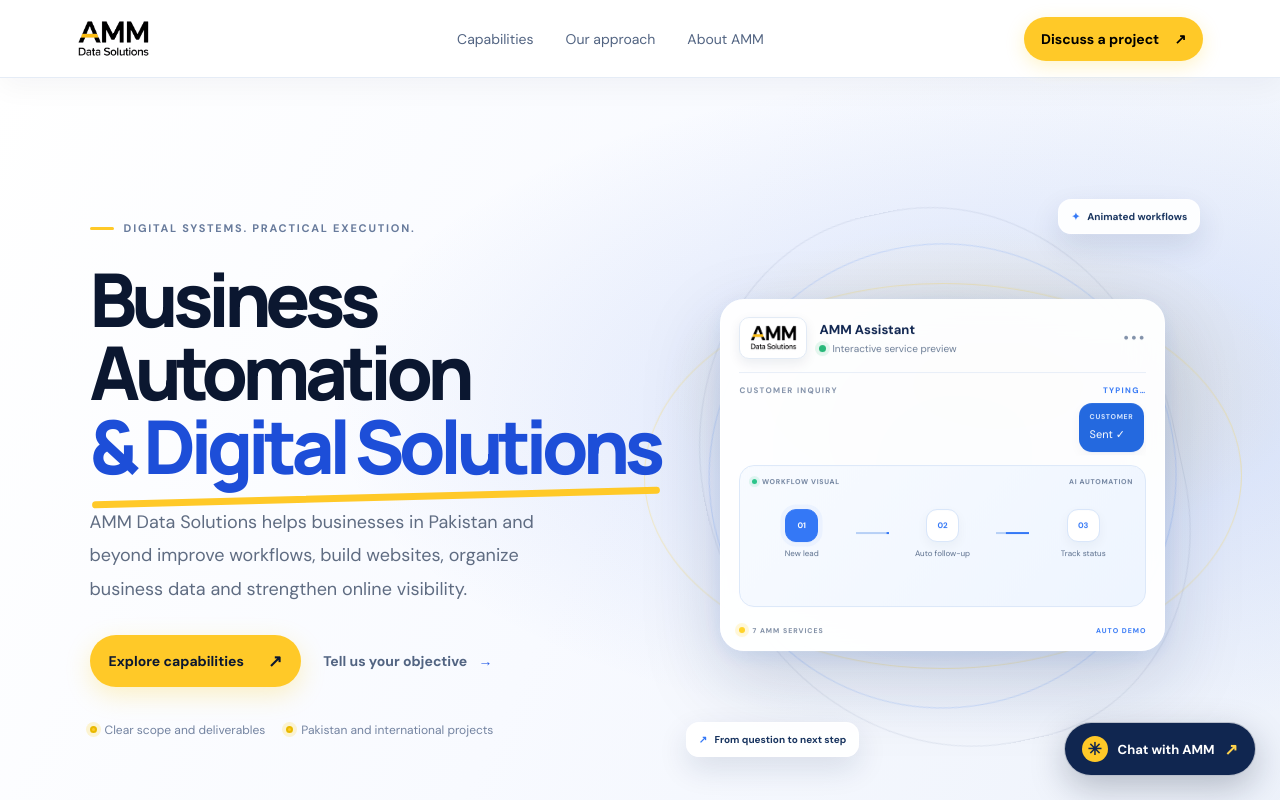
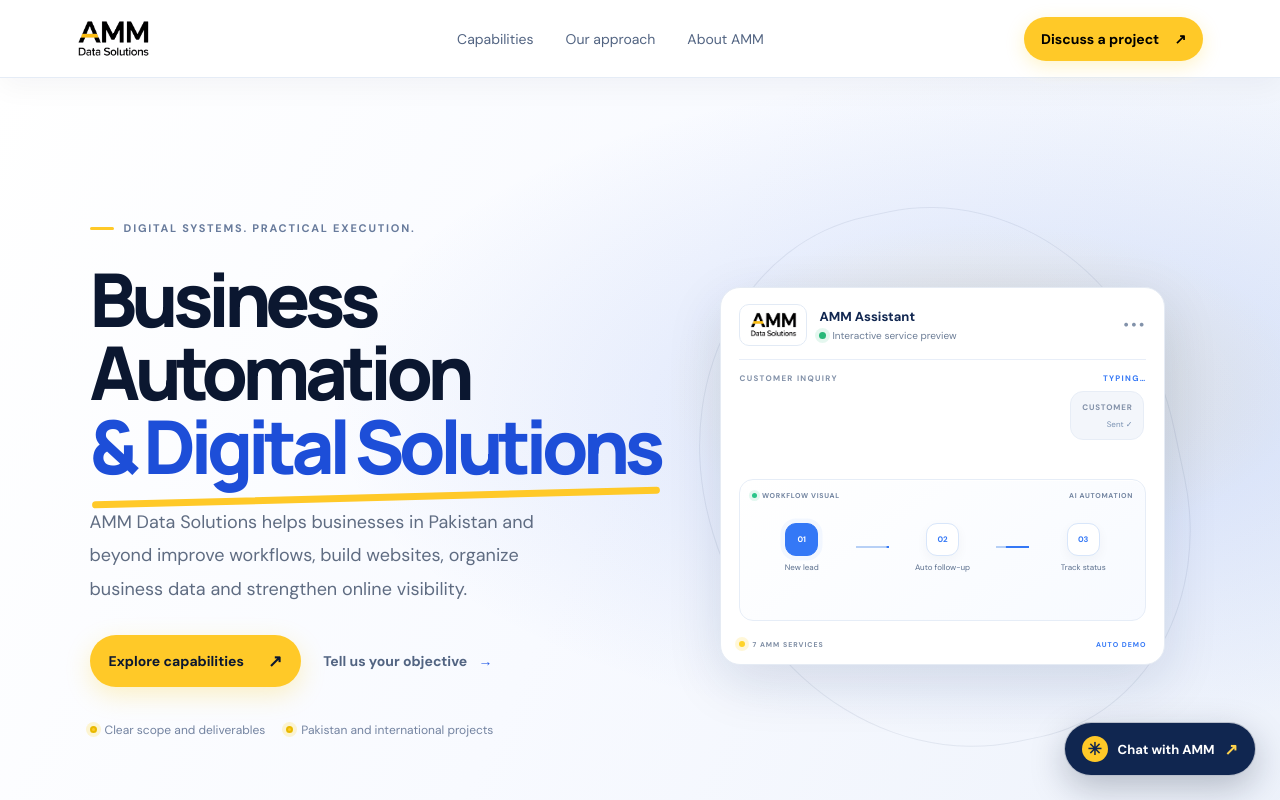
Before and after one commit to wwwab229-cpu/amm-data-solutions-website, a Next.js app: page / in a window 1280 px wide. Shown: the top 800 px of the page. Built offline with nearby package versions, Linux system fonts and the light colour scheme.

Commit message:
Simplify hero chat to a clean white futuristic visual demo

```diff
--- a/app/globals.css
+++ b/app/globals.css
@@ -440,3 +440,23 @@
 .heroChatContext span:last-child{color:#3478f6}
 @media(max-width:560px){.heroChatAvatar{width:61px;height:39px;flex-basis:61px}.heroChatAvatar img{height:22px}.heroAutoTyping small{font-size:8px}}
 @media(prefers-reduced-motion:reduce){.heroAutoTyping,.heroAutoTyping i{animation:none!important}}
+
+
+/* Simplified white chat: the service animation is the visual response */
+.heroChatPreview{background:#fff;border:1px solid #e5ebf4;border-radius:20px;box-shadow:0 18px 55px rgba(16,38,80,.12);backdrop-filter:none;animation:none}
+.heroChatGlow,.heroChatOrbit,.heroChatFloat{display:none!important}
+.heroChatTop{padding:16px 0 13px}
+.heroChatAvatar{background:#fff;color:inherit;box-shadow:none;border:1px solid #e2eaf5}
+.heroChatContext{margin:13px 0 8px}
+.heroChatMessages{min-height:76px}
+.visualOnlyMessages .userBubble{max-width:100%;margin:0;background:#f3f6fb;border:1px solid #e7edf6;color:#20324d;border-radius:13px;box-shadow:none;opacity:1;animation:heroMessageIn .35s ease both}
+.visualOnlyMessages .bubbleName{display:block;margin-bottom:5px;font-size:8px;letter-spacing:.1em;color:#8190a8;font-weight:900}
+.customerSentStatus{display:block;text-align:right;font-size:8px;color:#7890b1;margin-top:5px}
+.heroWorkPreview{margin-top:12px;border-radius:14px;border-color:#e6edf7;background:linear-gradient(145deg,#fff,#f7faff);box-shadow:inset 0 1px 0 #fff}
+.heroVisualIdle{height:100px;display:flex;align-items:center;justify-content:center;gap:10px}
+.heroVisualIdle i{width:8px;height:8px;border-radius:50%;background:#d8e5f8;animation:idlePulse 1.4s ease-in-out infinite}
+.heroVisualIdle i:nth-child(2){animation-delay:.2s}.heroVisualIdle i:nth-child(3){animation-delay:.4s}
+.heroVisualIdle span{width:38px;height:2px;background:linear-gradient(90deg,#d8e5f8,#3478f6);border-radius:2px;animation:idleLine 1.8s ease-in-out infinite}
+@keyframes idlePulse{0%,100%{transform:scale(.8);opacity:.45}50%{transform:scale(1.25);opacity:1}}
+@keyframes idleLine{0%,100%{transform:scaleX(.55);opacity:.4}50%{transform:scaleX(1);opacity:1}}
+@media(max-width:560px){.heroChatPreview{border-radius:18px}.heroChatTop{padding:13px 0 11px}.heroChatMessages{min-height:70px}}
```
